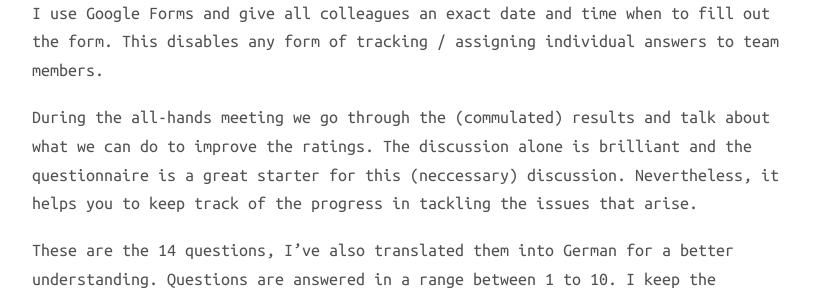
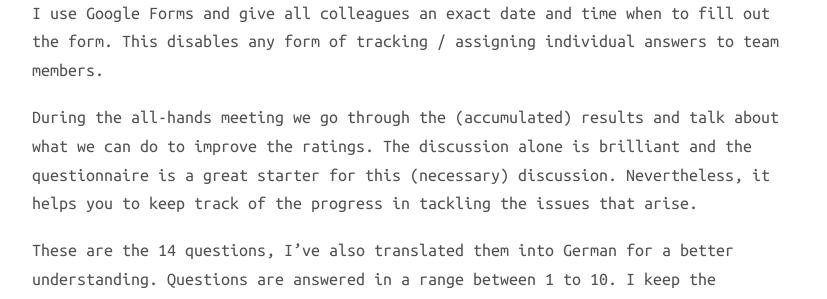
Before and after one commit to coderbyheart/blog, a Jekyll site: the page built from _posts/2016-01-26-developer-happiness-questionnaire.md, in a window 1280 px wide and 900 px high, scrolled down 424 px. Shown: the part 152-451 px from the top of the window, without its empty margins (224-1051 px from the left). Built offline with Jekyll 4.4.1, drawn with Linux system fonts in a browser that asks for light colours; nearby versions of some CDN libraries; comment, search, counter and statistics services are not loaded.

Commit message:
Update 2016-01-26-developer-happiness-questionnaire.md

```diff
--- a/_posts/2016-01-26-developer-happiness-questionnaire.md
+++ b/_posts/2016-01-26-developer-happiness-questionnaire.md
@@ -21,9 +21,9 @@
 I use Google Forms and give all colleagues an exact date and time when to fill out the form. This
 disables any form of tracking / assigning individual answers to team members.
 
-During the all-hands meeting we go through the (commulated) results and talk about what we can do to
+During the all-hands meeting we go through the (accumulated) results and talk about what we can do to
 improve the ratings. The discussion alone is brilliant and the questionnaire is a great starter for this
-(neccessary) discussion. Nevertheless, it helps you to keep track of the progress in tackling the issues
+(necessary) discussion. Nevertheless, it helps you to keep track of the progress in tackling the issues
 that arise.
 
 These are the 14 questions, I've also translated them into German for a better understanding.
```
